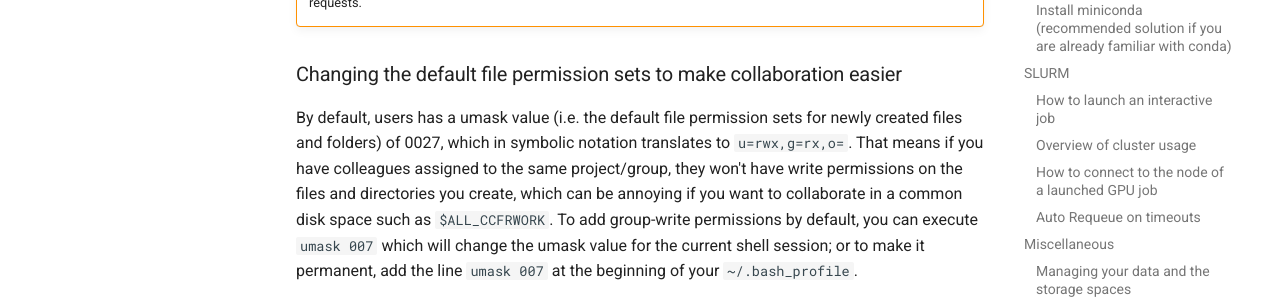
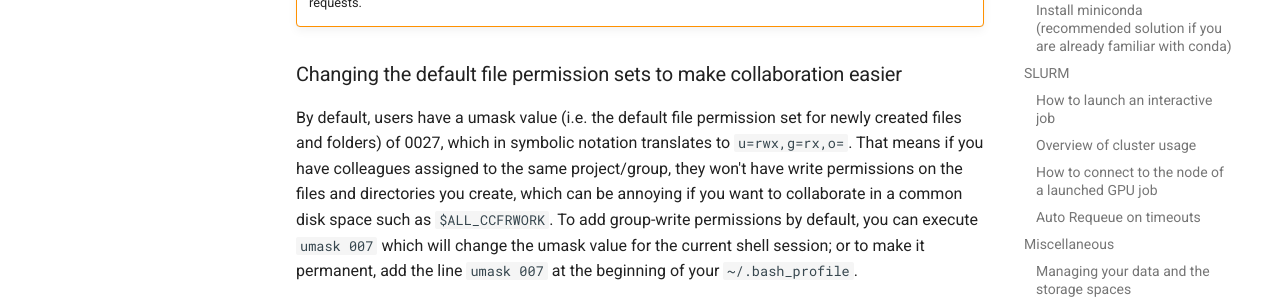
Before and after one commit to jean-zay-users/jean-zay-doc, an MkDocs documentation site: the page built from docs/tips-and-tricks.md, in a window 1280 px wide and 900 px high, scrolled down 4515 px. Shown: the part 152-452 px from the top of the window. Built offline with MkDocs 1.6.1 and Material for MkDocs 9.7.7, drawn with Linux system fonts in a browser that asks for light colours; comment, search, counter and statistics services are not loaded.

Commit message:
Update docs/tips-and-tricks.md

```diff
--- a/docs/tips-and-tricks.md
+++ b/docs/tips-and-tricks.md
@@ -218,7 +218,7 @@ rsync -avz /your/local/database/ \
 
 ### Changing the default file permission sets to make collaboration easier
 
-By default, users has a umask value (i.e. the default file permission sets for newly created files and folders) of 0027, which in symbolic notation translates to `u=rwx,g=rx,o=`. That means if you have colleagues assigned to the same project/group, they won't have write permissions on the files and directories you create, which can be annoying if you want to collaborate in a common disk space such as `$ALL_CCFRWORK`. To add group-write permissions by default, you can execute `umask 007` which will change the umask value for the current shell session; or to make it permanent, add the line `umask 007` at the beginning of your `~/.bash_profile`.
+By default, users have a umask value (i.e. the default file permission set for newly created files and folders) of 0027, which in symbolic notation translates to `u=rwx,g=rx,o=`. That means if you have colleagues assigned to the same project/group, they won't have write permissions on the files and directories you create, which can be annoying if you want to collaborate in a common disk space such as `$ALL_CCFRWORK`. To add group-write permissions by default, you can execute `umask 007` which will change the umask value for the current shell session; or to make it permanent, add the line `umask 007` at the beginning of your `~/.bash_profile`.
 
 ### Using available datasets
 
```
